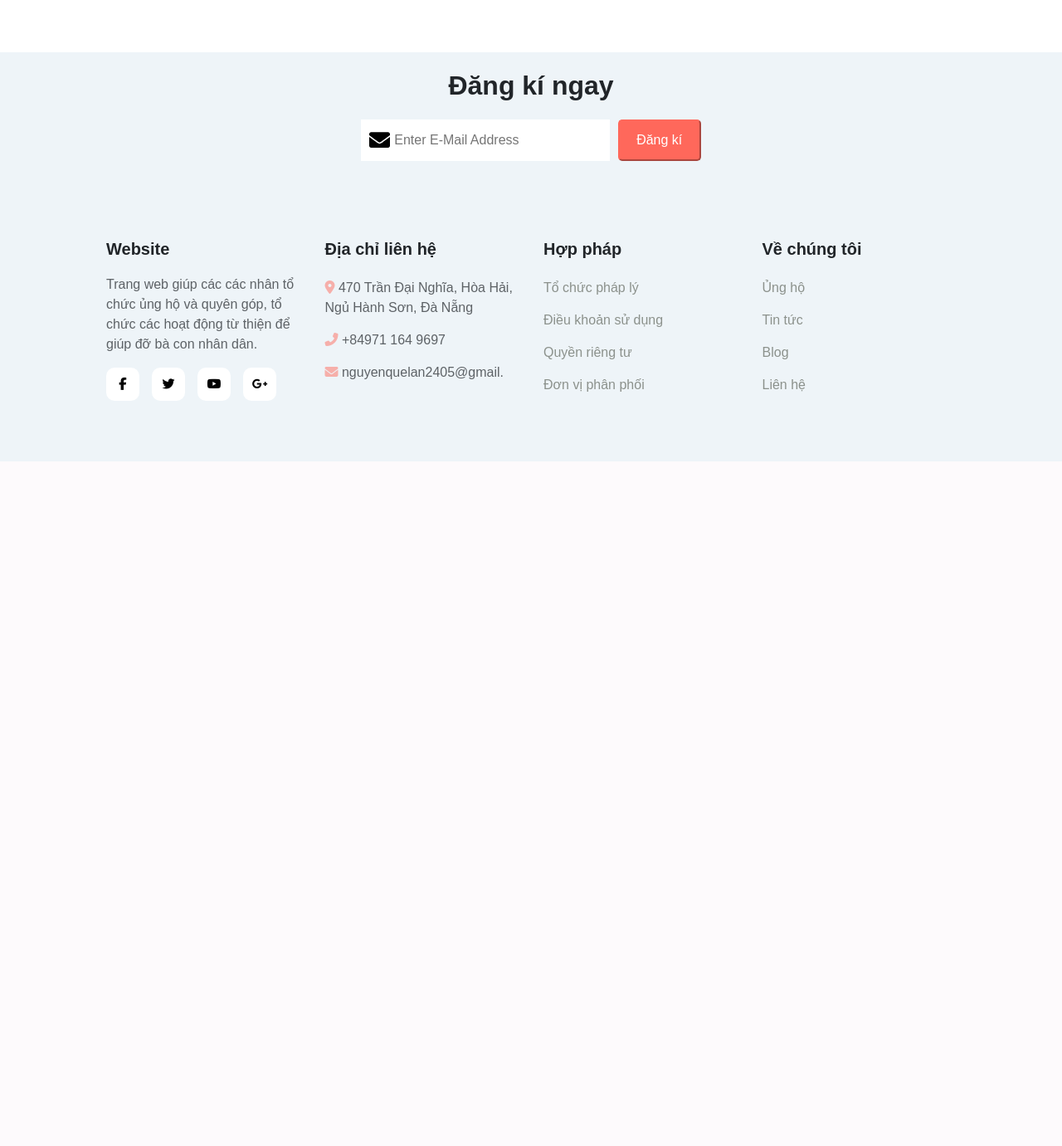
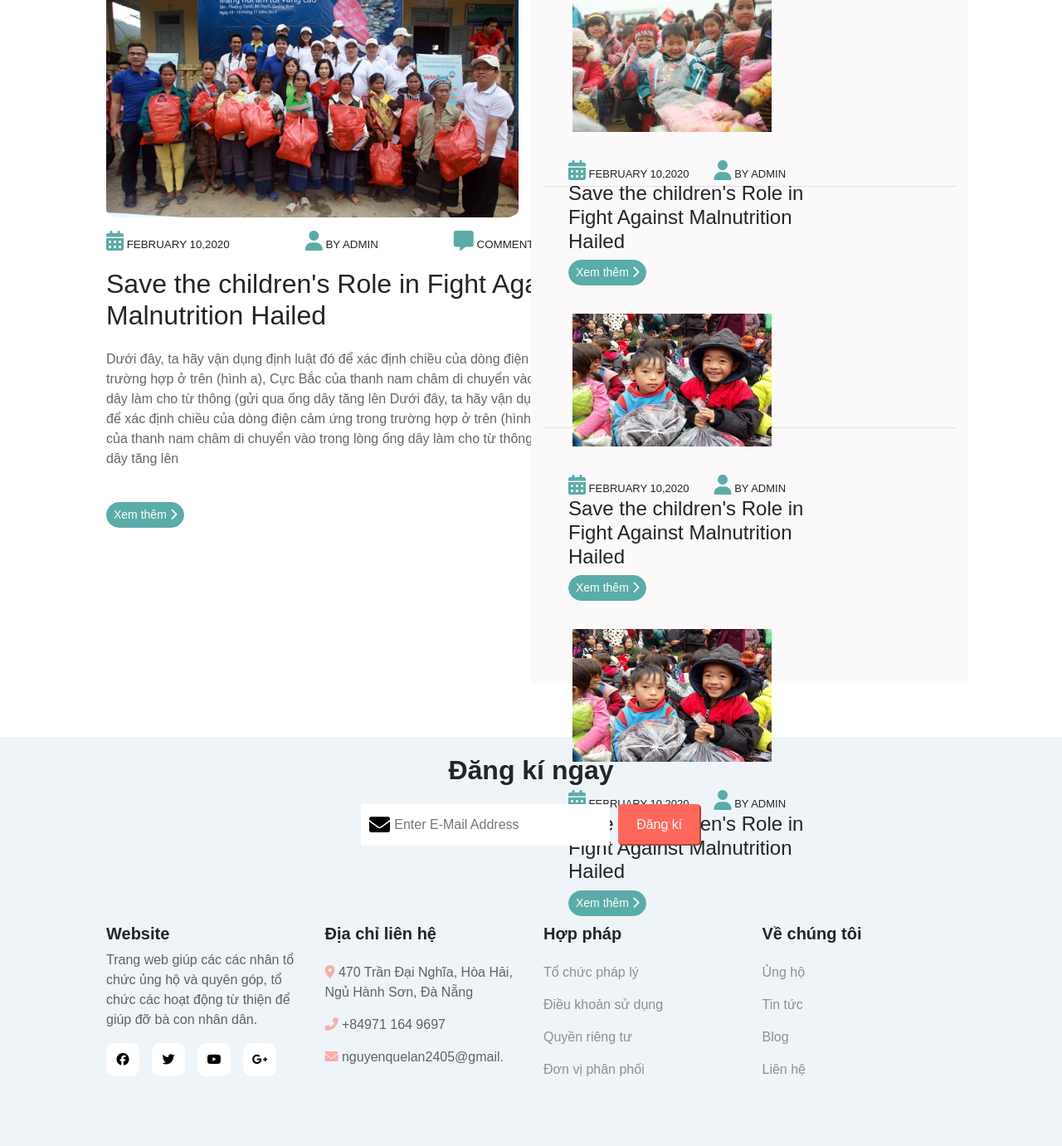
Before and after one commit to lantuyan/doan.github.io, a PHP site: page / in a window 1280 px wide. Shown: the part 4238-5619 px from the top of the page at 83% size. Before the commit the page ends 4794 px from the top, so only its background shows below. Run offline with PHP 8.4, Linux system fonts and the light colour scheme; some libraries are stand-ins or nearby versions; some web fonts are replaced.

Commit message:
add NEWS

```diff
--- a/index.html
+++ b/index.html
@@ -17,8 +17,10 @@
     <!-- <script src="https://maxcdn.bootstrapcdn.com/bootstrap/4.1.3/js/bootstrap.min.js"></script> -->
     <!-- <link rel="stylesheet" href="assets/fonts/font-awesome/css/all.min.css?v=1"> -->
     <!-- <link rel="stylesheet" href="assets/fonts/font-awesome/css/font-awesome.min.css?v=1"> -->
+    <script src='https://kit.fontawesome.com/a076d05399.js' crossorigin='anonymous'></script>
     <script src="https://code.jquery.com/jquery-3.5.1.slim.min.js" integrity="sha384-DfXdz2htPH0lsSSs5nCTpuj/zy4C+OGpamoFVy38MVBnE+IbbVYUew+OrCXaRkfj" crossorigin="anonymous"></script>
     <script src="https://cdn.jsdelivr.net/npm/popper.js@1.16.1/dist/umd/popper.min.js" integrity="sha384-9/reFTGAW83EW2RDu2S0VKaIzap3H66lZH81PoYlFhbGU+6BZp6G7niu735Sk7lN" crossorigin="anonymous"></script>
+    <link rel="stylesheet" href="https://cdnjs.cloudflare.com/ajax/libs/font-awesome/4.7.0/css/font-awesome.min.css">
     <script src="https://cdn.jsdelivr.net/npm/bootstrap@4.6.0/dist/js/bootstrap.min.js" integrity="sha384-+YQ4JLhjyBLPDQt//I+STsc9iw4uQqACwlvpslubQzn4u2UU2UFM80nGisd026JF" crossorigin="anonymous"></script>
     <link rel="stylesheet" href="style.css">
 
@@ -188,6 +190,7 @@ $(document).ready(function(){
             <button type="button" class="btn btn-primary button-submit" id="btn-ungho">Ủng hộ</button>
         </div>
     </div>
+
     <div class="about-charity container-content">
         <div class="row">
             <div class="col-md-6 col-12">
@@ -329,6 +332,113 @@ $(document).ready(function(){
             </div>
         </div>
     </div>
+    <!-- Bảng Tin-->
+    <div class="about-charity container-content">
+        <div class="row">
+            <div class="col-md-6 col-12">
+                <img src="/img/ád.jpg" alt="" class="img-news-left">
+            <div class="content-end">
+                <div class="cal-user-comment">
+                <ul>
+                    <li>
+                        <i class="fa fa-calendar" style="font-size:24px;color: #5aaca8;"></i><span> FEBRUARY 10,2020 </span>
+                    </li>
+                    <li>
+                        <i class="fa fa-user" style="font-size:24px; color: #5aaca8;"></i><span> BY ADMIN</span>
+                    </li>
+                    <li>
+                        <i class="fas fa-comment-alt" style="font-size:24px; color: #5aaca8;"></i><span> COMMENT</span>
+                    </li>
+                </ul>
+                </div>
+                <div class="content-left-end">
+                    <div>
+                      <br><h1>Save the children's Role in Fight Against Malnutrition Hailed </h1>
+                    </div>
+                    <div class="">
+                        <p>Dưới đây, ta hãy vận dụng định luật đó để xác định chiều của dòng điện
+                            cảm ứng trong trường hợp ở trên (hình a), Cực Bắc của thanh nam châm di
+                            chuyển vào trong lòng ống dây làm cho từ thông (gửi qua ống dây tăng lên
+                            Dưới đây, ta hãy vận dụng định luật đó để xác định chiều của dòng điện
+                            cảm ứng trong trường hợp ở trên (hình a), Cực Bắc của thanh nam châm di
+                            chuyển vào trong lòng ống dây làm cho từ thông (gửi qua ống dây tăng lên</p><br>
+                        <a class="btn btn-sm btn-primary bt-left" href="">
+                            <span>Xem thêm  </span>
+                            <i class="fas fa-chevron-right"></i>
+                        </a>
+                    </div>
+                </div>
+            </div>
+            </div>
+
+            <div class="col-md-6 col-12 big-box">
+                <div >
+                    <div class="box-inside">
+                        <div class="abc">
+                        <img src="/img/anh1-box-inside.jpg" alt="">
+                        </div>
+                        <div class="content-box">
+                        <ul class="cal-user">
+                            <li>
+                                <i class="fa fa-calendar" style="font-size:24px;color: #5aaca8;"></i><span> FEBRUARY 10,2020 </span>
+                            </li>
+                            <li>
+                                <i class="fa fa-user" style="font-size:24px; color: #5aaca8;"></i><span> BY ADMIN</span>
+                            </li>
+                        </ul>
+                        <h4>Save the children's Role in Fight Against Malnutrition Hailed </h4>
+                        <a class="btn btn-sm btn-primary" href="">
+                            <span>Xem thêm  </span>
+                            <i class="fas fa-chevron-right"></i>
+                        </a>
+                        </div>
+                    </div>
+                    <hr>
+                    <div class="box-inside">
+                        <div class="abc">
+                            <img src="/img/anh2-box-inside.jpg" alt="">
+                        </div>
+                        <div class="content-box">
+                        <ul class="cal-user">
+                            <li>
+                                <i class="fa fa-calendar" style="font-size:24px;color: #5aaca8;"></i><span> FEBRUARY 10,2020 </span>
+                            </li>
+                            <li>
+                                <i class="fa fa-user" style="font-size:24px; color: #5aaca8;"></i><span> BY ADMIN</span>
+                            </li>
+                        </ul>
+                        <h4>Save the children's Role in Fight Against Malnutrition Hailed </h4>
+                        <a class="btn btn-sm btn-primary" href="">
+                            <span>Xem thêm  </span>
+                            <i class="fas fa-chevron-right"></i>
+                        </a>
+                        </div>
+                    </div>
+                    <hr>
+                    <div class="box-inside">
+                        <div class="abc">
+                        <img src="/img/anh2-box-inside.jpg" alt="">
+                        </div>
+                        <div class="content-box">
+                        <ul class="cal-user">
+                            <li>
+                                <i class="fa fa-calendar" style="font-size:24px;color: #5aaca8;"></i><span> FEBRUARY 10,2020 </span>
+                            </li>
+                            <li>
+                                <i class="fa fa-user" style="font-size:24px; color: #5aaca8;"></i><span> BY ADMIN</span>
+                            </li>
+                        </ul>
+                        <h4>Save the children's Role in Fight Against Malnutrition Hailed </h4>
+                        <a class="btn btn-sm btn-primary" href="">
+                            <span>Xem thêm  </span>
+                            <i class="fas fa-chevron-right"></i>
+                        </a>
+                    </div>
+                    </div>
+                </div>
+            </div>
+        </div>
+    </div>
 
     <!-- FOOTER ----------------------------- -->
     <div class="footer">
--- a/style.css
+++ b/style.css
@@ -130,7 +130,7 @@ img{
 
 .container-content p{
     opacity: 0.7;
-    padding-top: 5%;
+    /* padding-top: 5%; */
 }
 .container-content .featurs-card{
    padding-top:5%;
@@ -446,3 +446,80 @@ img{
         font-family:'Font Awesome 5 Free';
         font-weight:900
     }
+    .img-news-left{
+        border-radius: 3%;
+        -moz-border-radius:3%;
+        -webkit-border-radius:3%;
+    }
+    ul{
+        list-style-type: none;
+    }
+    .cal-user-comment li{
+        float: left;
+        padding-right: 91px;
+        font-size: smaller;
+    }
+    .cal-user{
+        /* float: right; */
+        /* font-size: small; */
+
+
+    }
+    .cal-user li{
+        float: left;
+        padding-right: 30px;
+        font-size: small;
+
+    }
+    .conten-left-end{
+        padding-right: 1px;
+    }
+
+    .content-end{
+       width: 630px;
+       height: 491px;
+       /* border: 1px solid red; */
+    }
+    .content-box{
+        /* padding: 2px 2px; */
+        /* background-color:blanchedalmond; */
+        /* height: max-content; */
+        /* float:right; */
+        float: left;
+        width: 330px;
+        /* background-color: blue; */
+        margin: 19px 10px;
+
+    }
+    .big-box{
+        background-color: #fbf9f9;
+        height: 890px;
+    }
+    .box-inside{
+        height: 190px;
+        margin: 50px 0px 50px 20px;
+        /* background-color: #F25817; */
+        /* display: flex */
+    }
+    .box-inside img{
+        height: 160px;
+        width: 240px
+
+    }
+    .abc{
+        float:left;
+        margin: 15px 15px;
+    }
+    .btn-primary{
+        color: #fff;
+        background-color: #5aaca8;
+        border-color: #5aaca8;
+        border-radius: 50px;
+        /* margin-top: -20px; */
+    }
+    /* .fi-chevron-right {
+        content: "\e810";
+    } */
+    .ct-left {
+        /* margin-top: px; */
+    }
```
Also changed, not shown: img/anh1-box-inside.jpg (added), img/anh2-box-inside.jpg (added).
